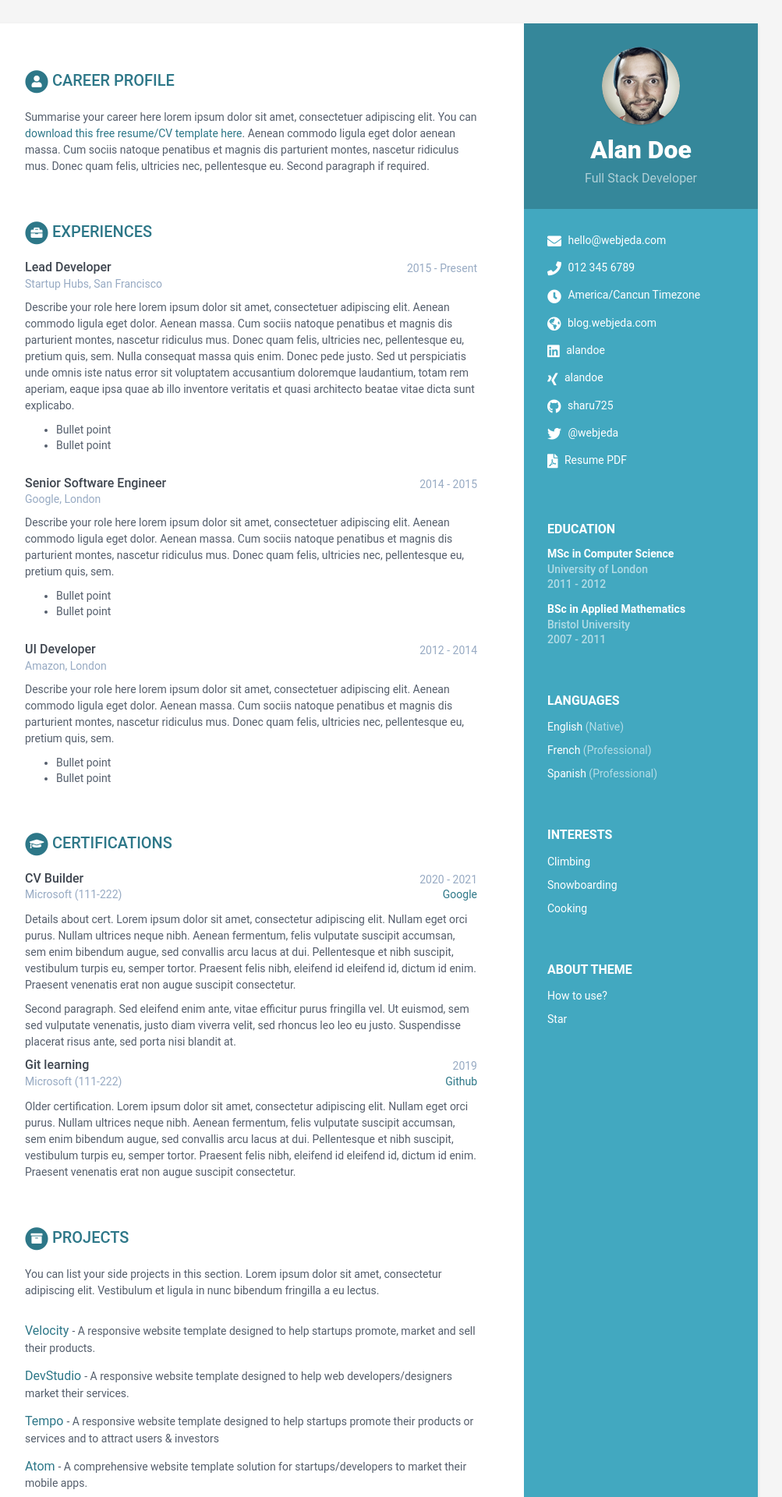
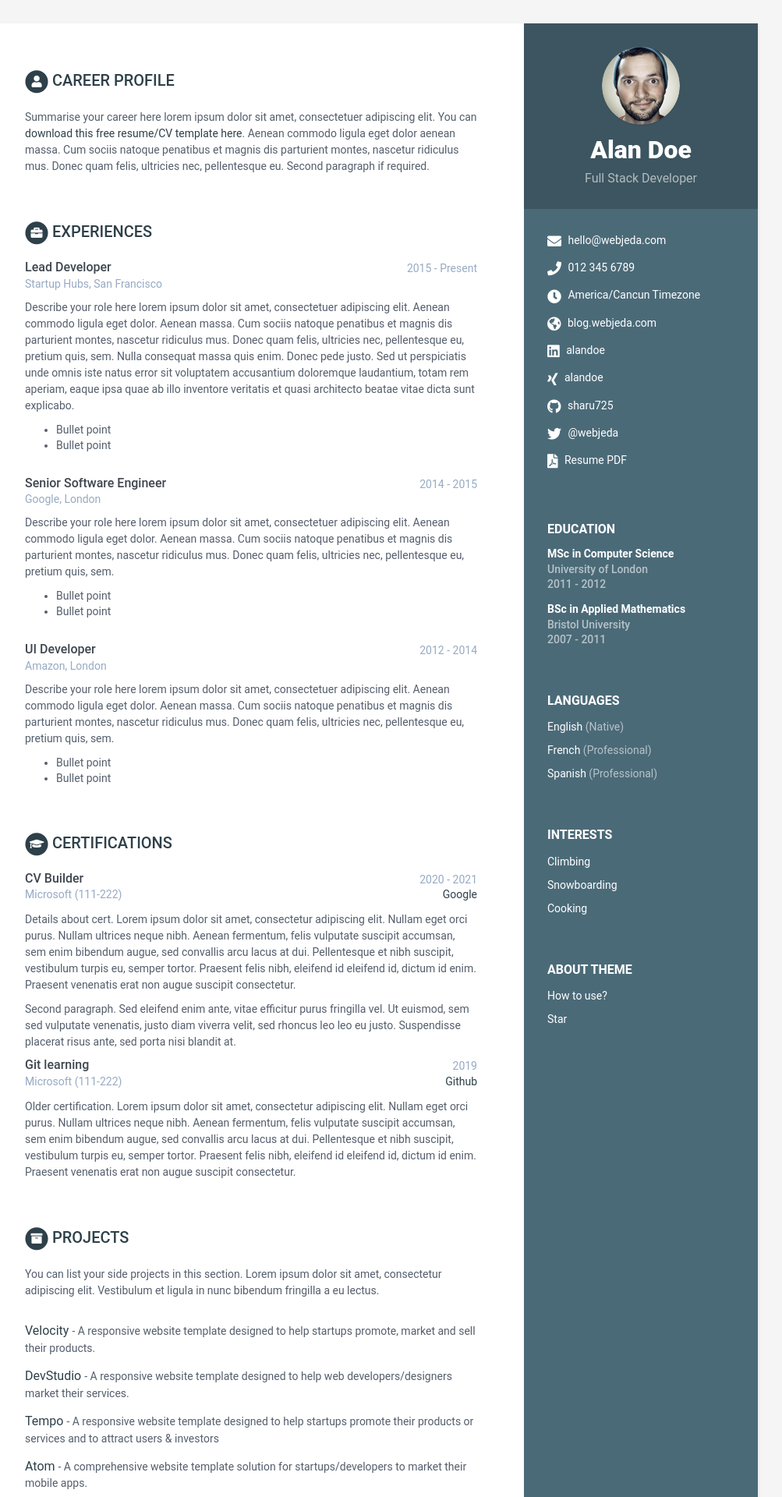
Before and after one commit to SamBeak/mycv, a Jekyll site: the page built from index.html, in a window 1280 px wide. Shown: the top 1920 px of the page at 78% size, without its empty margins (168-1171 px from the left). Built offline with Jekyll 4.4.1, drawn with Linux system fonts in a browser that asks for light colours.

```diff
--- a/Gemfile
+++ b/Gemfile
@@ -6,3 +6,6 @@ gem 'github-pages'
 
 # Windows does not include zoneinfo files, so bundle the tzinfo-data gem
 # gem 'tzinfo-data', platforms: [:mingw, :mswin, :x64_mingw, :jruby]
+
+
+gem "webrick", "~> 1.8"
--- a/_config.yml
+++ b/_config.yml
@@ -1,16 +1,16 @@
 #Update all the sections by editing the data.yml file inside _data folder.
 
 # Site Settings
-title: My Resume
+title: HyunGyu
 url: 'http://webjeda.com'
 
 #change it according to your repository name
 # disabling since we are using a custom domain
 #baseurl: '/online-cv'
 
-description: A beautiful Jekyll theme for creating resume
+description: Hello My name is HyunGyu
 # Style will be applied only after restarting the build or serve. Just choose one of the options.
-theme_skin: blue # blue turquoise green berry orange ceramic
+theme_skin: ceramic # blue turquoise green berry orange ceramic
 chrome_mobile_color: #use hex colors (ex:#1976d2) or leave empty if you don't want a color for chrome mobile searchbar
 
 # Tracker
```
Also changed, not shown: Gemfile.lock.
